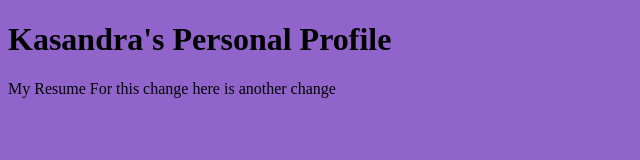
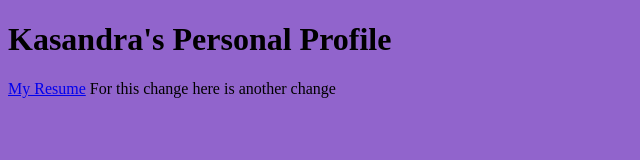
Before and after one commit to kasandramurray/Personal-ProfileIO, a plain HTML site: page index.html in a window 1280 px wide. Shown: the whole page, without its empty margins (0-640 px from the left). Drawn offline with Linux system fonts and the light colour scheme.

Commit message:
Resume Link

```diff
--- a/index.html
+++ b/index.html
@@ -9,7 +9,7 @@
 <body>
     <div>
         <h1>Kasandra's Personal Profile</h1>
-        My Resume
+        <a href="/assets/Resume.pdf">My Resume</a>
         For this change
         here is another change
     </div>
```
Also changed, not shown: 1 other file.
